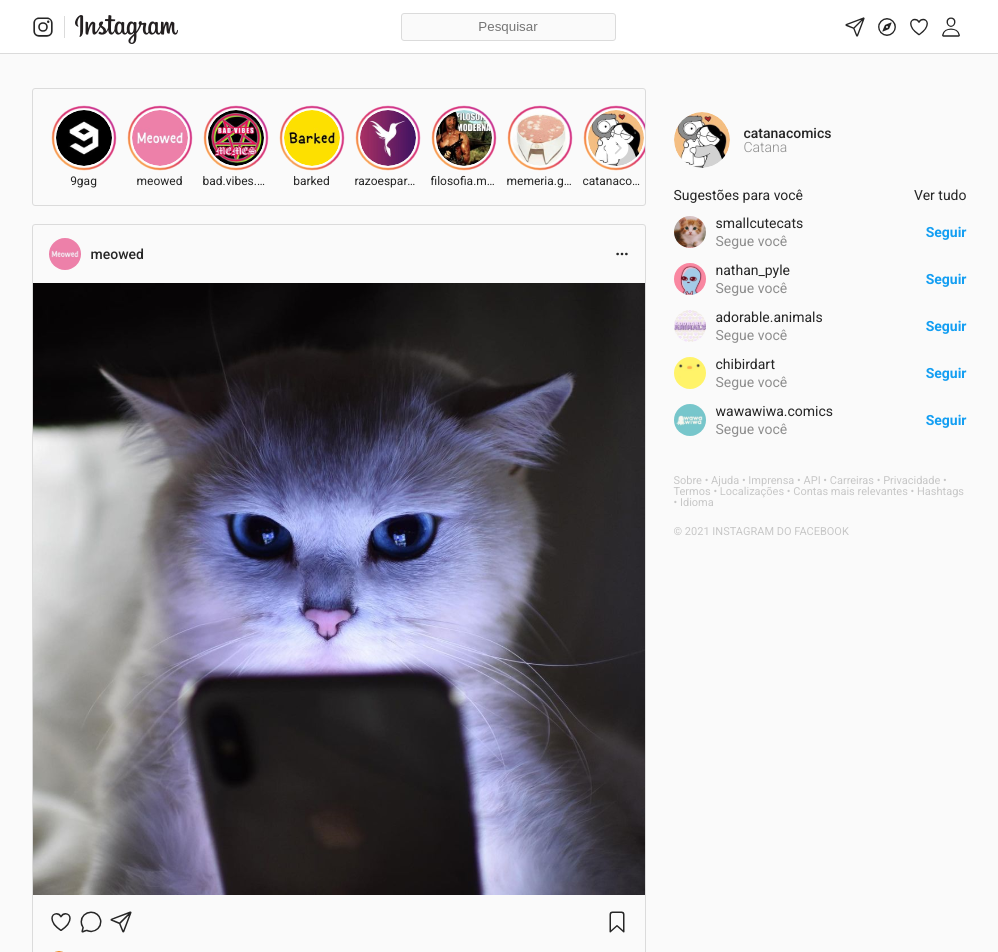
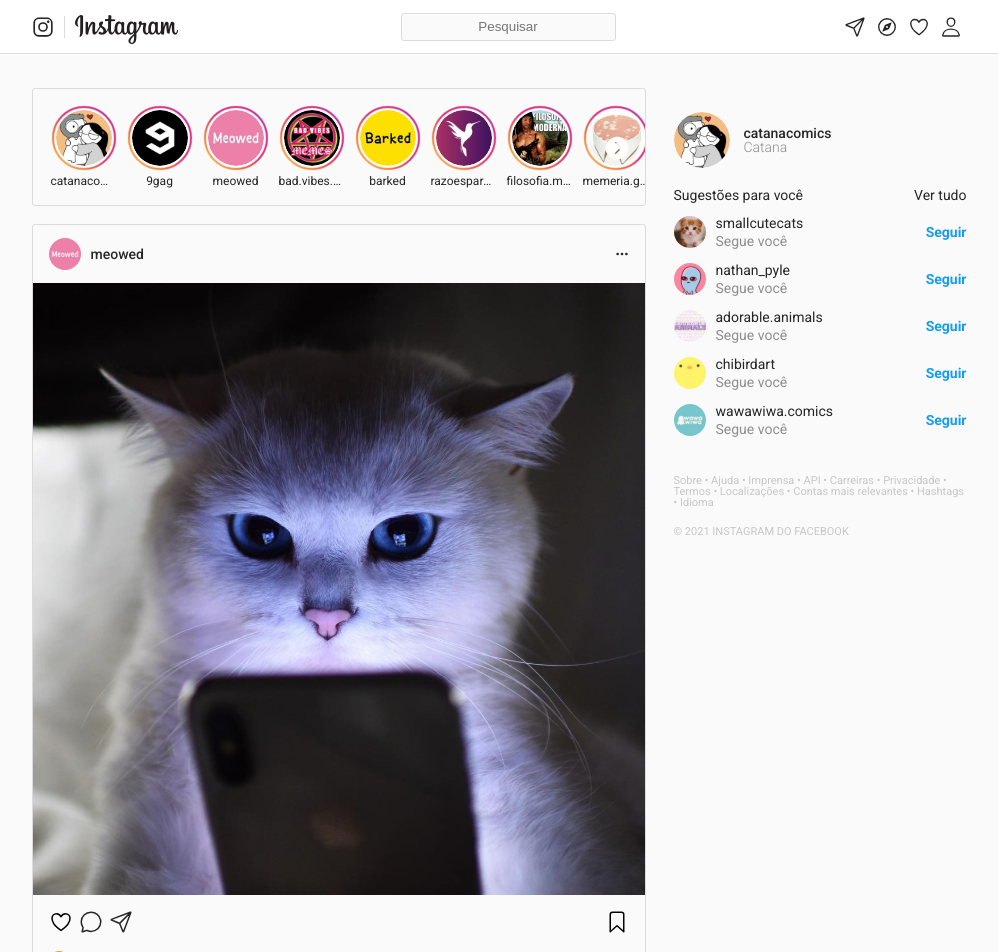
Before and after one commit to Lucas-Perseguin/projeto7-instagramreact, a React (Create React App) app: page / in a window 1280 px wide. Shown: the top 952 px of the page, without its empty margins (141-1139 px from the left). Built offline with nearby package versions, Linux system fonts and the light colour scheme.

Commit message:
feat: like and save post buttons working

```diff
--- a/src/Corpo.js
+++ b/src/Corpo.js
@@ -5,22 +5,22 @@ import Usuario from "./Usuario"
 
 export default function Corpo() {
     return (
-        <div class="corpo">
-            <div class="esquerda">
+        <div className="corpo">
+            <div className="esquerda">
                 <Stories />
                 <Posts />
             </div>
 
-            <div class="sidebar">
+            <div className="sidebar">
                 <Usuario />
 
                 <Sugestoes />
 
-                <div class="links">
+                <div className="links">
                     Sobre • Ajuda • Imprensa • API • Carreiras • Privacidade • Termos • Localizações • Contas mais relevantes • Hashtags • Idioma
                 </div>
 
-                <div class="copyright">
+                <div className="copyright">
                     © 2021 INSTAGRAM DO FACEBOOK
                 </div>
             </div>
--- a/src/FundoMobile.js
+++ b/src/FundoMobile.js
@@ -1,6 +1,6 @@
 export default function FundoMobile() {
     return (
-        <div class="fundo-mobile">
+        <div className="fundo-mobile">
             <ion-icon name="home"></ion-icon>
             <ion-icon name="search-outline"></ion-icon>
             <ion-icon name="add-circle-outline"></ion-icon>
--- /dev/null
+++ b/src/Icon.js
@@ -0,0 +1,35 @@
+import React from "react";
+
+class Icon extends React.Component {
+  constructor() {
+    super();
+    this.state = {
+      isActive: false
+    };
+  }
+
+  toggleClass() {
+    if (this.state.isActive) {
+      this.setState({ isActive: false });
+    } else {
+      this.setState({ isActive: true });
+    }
+  }
+
+  render() {
+    let chosenColor = this.props.color;
+    let chosenName = this.props.name;
+    let chosenIcon = this.props.icon;
+    return (
+      <ion-icon
+        id="like"
+        name={this.state.isActive ? chosenIcon : chosenName}
+        onClick={() => {
+          this.toggleClass();
+        }}
+        style={this.state.isActive ? {color: chosenColor} : {color: "black"}}
+      ></ion-icon>
+    );
+  }
+}
+export default Icon;
--- a/src/NavBar.js
+++ b/src/NavBar.js
@@ -1,33 +1,33 @@
 export default function NavBar() {
     return (
-        <div class="navbar">
-            <div class="container">
-                <div class="logo">
+        <div className="navbar">
+            <div className="container">
+                <div className="logo">
                     <ion-icon name="logo-instagram"></ion-icon>
-                    <div class="separador"></div>
-                    <img src="assets/img/logo.png" />
+                    <div className="separador"></div>
+                    <img src="/assets/img/logo.png" />
                 </div>
 
-                <div class="logo-mobile">
+                <div className="logo-mobile">
                     <ion-icon name="logo-instagram"></ion-icon>
                 </div>
 
-                <div class="instagram-mobile">
-                    <img src="assets/img/logo.png" />
+                <div className="instagram-mobile">
+                    <img src="/assets/img/logo.png" />
                 </div>
 
-                <div class="pesquisa">
+                <div className="pesquisa">
                     <input type="text" placeholder="Pesquisar" />
                 </div>
 
-                <div class="icones">
+                <div className="icones">
                     <ion-icon name="paper-plane-outline"></ion-icon>
                     <ion-icon name="compass-outline"></ion-icon>
                     <ion-icon name="heart-outline"></ion-icon>
                     <ion-icon name="person-outline"></ion-icon>
                 </div>
 
-                <div class="icones-mobile">
+                <div className="icones-mobile">
                     <ion-icon name="paper-plane-outline"></ion-icon>
                 </div>
             </div>
--- a/src/Posts.js
+++ b/src/Posts.js
@@ -1,48 +1,50 @@
+import Icon from "./Icon.js"
+
 const posts = [
-    { usuarioImg: '../assets/img/meowed.svg', nome: 'meowed', conteudo: <img src='../assets/img/gato-telefone.svg' /> },
-    { usuarioImg: '../assets/img/barked.svg', nome: 'barked', conteudo: <img src='../assets/img/dog.svg' />},
-    { usuarioImg: '../assets/img/filomoderna.svg', nome: 'filosofia_moderna',
+    { usuarioImg: '/assets/img/meowed.svg', nome: 'meowed', conteudo: <img src='/assets/img/gato-telefone.svg' /> },
+    { usuarioImg: '/assets/img/barked.svg', nome: 'barked', conteudo: <img src='/assets/img/dog.svg' />},
+    { usuarioImg: '/assets/img/filomoderna.svg', nome: 'filosofia_moderna',
     conteudo: <video width="100%" height="612px" autoPlay muted>
-        <source src='../assets/video/video.mp4' type='video/mp4'/>
-        <source src='../assets/video/video.ogv' type='video/ogg'/>
+        <source src='/assets/video/video.mp4' type='video/mp4'/>
+        <source src='/assets/video/video.ogv' type='video/ogg'/>
         </video> }
 ];
 
 export default function Posts() {
     return (
-        <div class="posts">
+        <div className="posts">
             {posts.map((post, index) => {
                 return(
-                    <div class="post" key={index}>
-                        <div class="topo">
-                            <div class="usuario">
+                    <div className="post" key={index}>
+                        <div className="topo">
+                            <div className="usuario">
                                 <img src={post.usuarioImg} />
                                 {post.nome}
                             </div>
-                            <div class="acoes">
+                            <div className="acoes">
                                 <ion-icon name="ellipsis-horizontal"></ion-icon>
                             </div>
                         </div>
 
-                        <div class="conteudo">
+                        <div className="conteudo">
                             {post.conteudo}
                         </div>
 
-                        <div class="fundo">
-                            <div class="acoes">
+                        <div className="fundo">
+                            <div className="acoes">
                                 <div>
-                                    <ion-icon name="heart-outline"></ion-icon>
+                                    <Icon name="heart-outline" icon="heart" color="red" />
                                     <ion-icon name="chatbubble-outline"></ion-icon>
                                     <ion-icon name="paper-plane-outline"></ion-icon>
                                 </div>
                                 <div>
-                                    <ion-icon name="bookmark-outline"></ion-icon>
+                                    <Icon name="bookmark-outline" icon="bookmark" color="black" />
                                 </div>
                             </div>
 
-                            <div class="curtidas">
-                                <img src="assets/img/respondeai.svg" />
-                                <div class="texto">
+                            <div className="curtidas">
+                                <img src="/assets/img/respondeai.svg" />
+                                <div className="texto">
                                     Curtido por <strong>respondeai</strong> e <strong>outras 101.523 pessoas</strong>
                                 </div>
                             </div>
--- a/src/Stories.js
+++ b/src/Stories.js
@@ -1,30 +1,31 @@
 const stories = [
-    { img: '../assets/img/9gag.svg', nome: '9gag' },
-    { img: '../assets/img/meowed.svg', nome: 'meowed' },
-    { img: '../assets/img/bad.vibes.memes.svg', nome: 'bad.vibes.memes' },
-    { img: '../assets/img/barked.svg', nome: 'barked' },
-    { img: '../assets/img/razoesparaacreditar.svg', nome: 'razoesparaacreditar' },
-    { img: '../assets/img/filomoderna.svg', nome: 'filosofia.moderna' },
-    { img: '../assets/img/memeriagourmet.svg', nome: 'memeria.gourmet' },
-    { img: '../assets/img/catanacomics.svg', nome: 'catanacomics' }
+    { img: '/assets/img/catanacomics.svg', nome: 'catanacomics' },
+    { img: '/assets/img/9gag.svg', nome: '9gag' },
+    { img: '/assets/img/meowed.svg', nome: 'meowed' },
+    { img: '/assets/img/bad.vibes.memes.svg', nome: 'bad.vibes.memes' },
+    { img: '/assets/img/barked.svg', nome: 'barked' },
+    { img: '/assets/img/razoesparaacreditar.svg', nome: 'razoesparaacreditar' },
+    { img: '/assets/img/filomoderna.svg', nome: 'filosofia.moderna' },
+    { img: '/assets/img/memeriagourmet.svg', nome: 'memeria.gourmet' }
+
 ];
 
 export default function Stories() {
     return (
-        <div class="stories">
+        <div className="stories">
             {stories.map((story, index) => {
                 return (
-                    <div class="story" key={index}>
-                        <div class="imagem">
+                    <div className="story" key={index}>
+                        <div className="imagem">
                             <img src={story.img} />
                         </div>
-                        <div class="usuario">
+                        <div className="usuario">
                             {story.nome}
                         </div>
                     </div>
                 );
             })}
-            <div class="setinha">
+            <div className="setinha">
                 <ion-icon name="chevron-forward-circle"></ion-icon>
             </div>
         </div>
--- a/src/Sugestoes.js
+++ b/src/Sugestoes.js
@@ -1,30 +1,30 @@
 const sugestoes = [
-    { img: '../assets/img/smallcutecats.svg', nome: 'smallcutecats' },
-    { img: '../assets/img/nathanwpylestrangeplanet.svg', nome: 'nathan_pyle' },
-    { img: '../assets/img/adorable_animals.svg', nome: 'adorable.animals' },
-    { img: '../assets/img/chibirdart.svg', nome: 'chibirdart' },
-    { img: '../assets/img/wawawicomics.svg', nome: 'wawawiwa.comics' }
+    { img: '/assets/img/smallcutecats.svg', nome: 'smallcutecats' },
+    { img: '/assets/img/nathanwpylestrangeplanet.svg', nome: 'nathan_pyle' },
+    { img: '/assets/img/adorable_animals.svg', nome: 'adorable.animals' },
+    { img: '/assets/img/chibirdart.svg', nome: 'chibirdart' },
+    { img: '/assets/img/wawawicomics.svg', nome: 'wawawiwa.comics' }
 ]
 
 export default function Sugestoes() {
     return (
-        <div class="sugestoes">
-            <div class="titulo">
+        <div className="sugestoes">
+            <div className="titulo">
                 Sugestões para você
                 <div>Ver tudo</div>
             </div>
             {sugestoes.map((sugestao, index) => {
                 return (
-                    <div class="sugestao" key={index}>
-                        <div class="usuario">
+                    <div className="sugestao" key={index}>
+                        <div className="usuario">
                             <img src={sugestao.img} />
-                            <div class="texto">
-                                <div class="nome">{sugestao.nome}</div>
-                                <div class="razao">Segue você</div>
+                            <div className="texto">
+                                <div className="nome">{sugestao.nome}</div>
+                                <div className="razao">Segue você</div>
                             </div>
                         </div>
 
-                        <div class="seguir">Seguir</div>
+                        <div className="seguir">Seguir</div>
                     </div>
                 );
             })}
--- a/src/Usuario.js
+++ b/src/Usuario.js
@@ -1,8 +1,8 @@
 export default function Usuario() {
     return (
-        <div class="usuario">
-            <img src="assets/img/catanacomics.svg" />
-            <div class="texto">
+        <div className="usuario">
+            <img src="/assets/img/catanacomics.svg" />
+            <div className="texto">
                 <strong>catanacomics</strong>
                 Catana
             </div>
```
